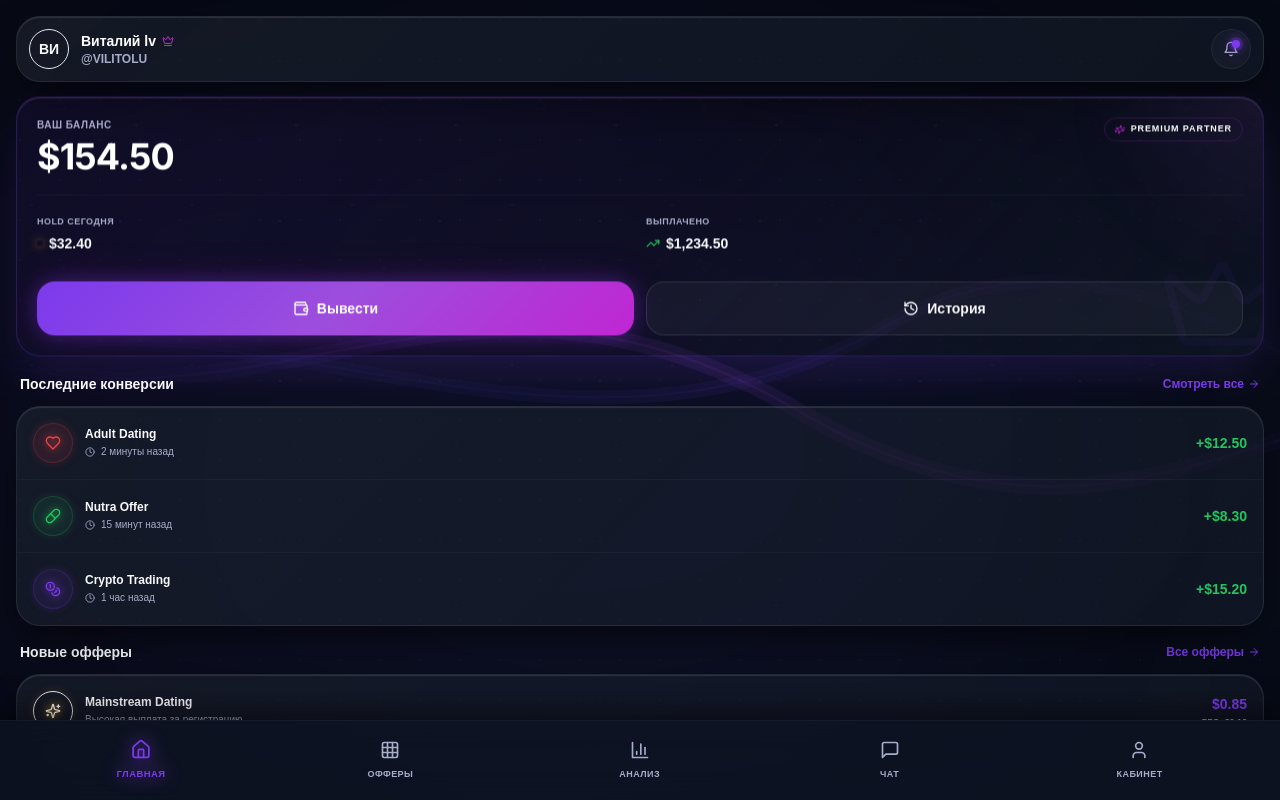
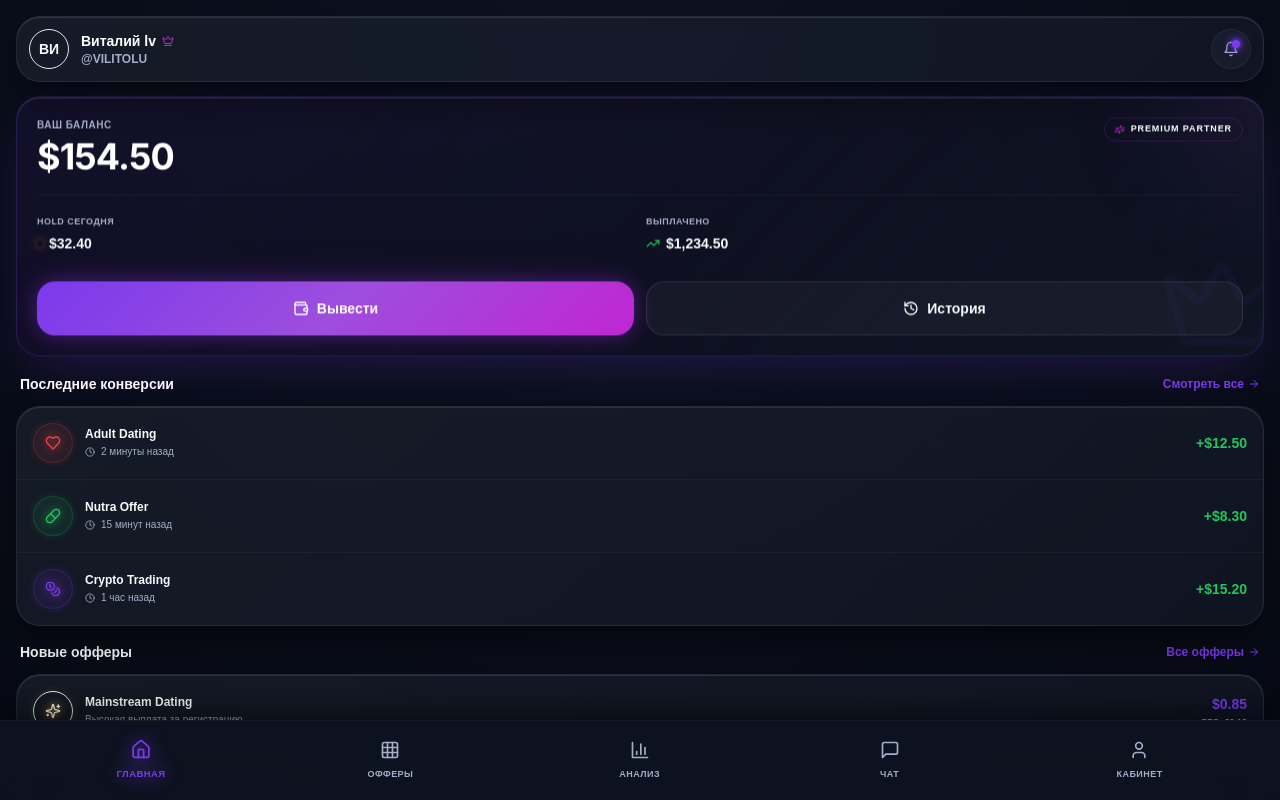
Before and after one commit to vitalujs2233/vvd-cpa, a React (Vite) app: page / in a window 1280 px wide. Built offline with nearby package versions, Linux system fonts and the light colour scheme.

Commit message:
Update App.tsx

```diff
--- a/src/App.tsx
+++ b/src/App.tsx
@@ -22,69 +22,8 @@
   return (
     <div className="flex flex-col h-screen w-full bg-transparent text-textPrimary overflow-hidden relative">
 
-      {/* === ОПТИМИЗИРОВАННЫЙ НЕОНОВЫЙ ФОН С ВЕКТОРНЫМИ НИТЯМИ (БЕЗ ТЯЖЕЛЫХ ФИЛЬТРОВ) === */}
-      <div className="absolute inset-0 z-0 pointer-events-none overflow-hidden bg-bgMain">
-        {/* Мягкие размытые фоновые световые пятна ( Radial Spots ) */}
-        <div className="absolute top-[10%] left-[-10%] w-[90%] h-[90%] rounded-full bg-[#784DFF]/[0.04] blur-[130px] pointer-events-none" />
-        <div className="absolute bottom-[-10%] right-[-10%] w-[100%] h-[100%] rounded-full bg-[#3B82F6]/[0.03] blur-[140px] pointer-events-none" />
-
-        {/* Векторные парящие неоновые нити из гайдлайна (Оптимизировано: Multi-Stroke) */}
-        <svg className="absolute inset-0 w-full h-full opacity-45" viewBox="0 0 1440 800" preserveAspectRatio="none">
-          <defs>
-            <linearGradient id="waveGrad1" x1="0" y1="0" x2="1" y2="0">
-              <stop offset="0%" stopColor="#784DFF" stopOpacity="0" />
-              <stop offset="50%" stopColor="#9D4EDD" stopOpacity="0.55" />
-              <stop offset="100%" stopColor="#C44DFF" stopOpacity="0" />
-            </linearGradient>
-            <linearGradient id="waveGrad2" x1="0" y1="0" x2="1" y2="0">
-              <stop offset="0%" stopColor="#3B82F6" stopOpacity="0" />
-              <stop offset="50%" stopColor="#784DFF" stopOpacity="0.45" />
-              <stop offset="100%" stopColor="#9D4EDD" stopOpacity="0" />
-            </linearGradient>
-          </defs>
-
-          {/* ВОЛНА 1: Внутренний широкий светящийся ореол (Glow Underlay) */}
-          <path
-            className="animate-wave-1"
-            d="M-100 350 C300 480 500 220 900 420 C1300 620 1500 320 1700 470"
-            fill="none"
-            stroke="url(#waveGrad1)"
-            strokeWidth="16"
-            opacity="0.25"
-          />
-          {/* ВОЛНА 1: Тонкая яркая центральная нить (Core) */}
-          <path
-            className="animate-wave-1"
-            d="M-100 350 C300 480 500 220 900 420 C1300 620 1500 320 1700 470"
-            fill="none"
-            stroke="url(#waveGrad1)"
-            strokeWidth="2.5"
-            opacity="0.85"
-          />
-
-          {/* ВОЛНА 2: Внутренний широкий светящийся ореол (Glow Underlay) */}
-          <path
-            className="animate-wave-2"
-            d="M-100 400 C200 220 600 520 1000 320 C1300 170 1500 470 1700 370"
-            fill="none"
-            stroke="url(#waveGrad2)"
-            strokeWidth="14"
-            opacity="0.22"
-          />
-          {/* ВОЛНА 2: Тонкая яркая центральная нить (Core) */}
-          <path
-            className="animate-wave-2"
-            d="M-100 400 C200 220 600 520 1000 320 C1300 170 1500 470 1700 370"
-            fill="none"
-            stroke="url(#waveGrad2)"
-            strokeWidth="2"
-            opacity="0.8"
-          />
-        </svg>
-
-        {/* Звездная пыль */}
-        <div className="absolute inset-0 bg-[radial-gradient(circle_at_center,rgba(255,255,255,0.15)_1px,transparent_1px)] bg-[size:40px_40px] opacity-20" />
-      </div>
+      {/* === АБСОЛЮТНО СТАТИЧЕСКИЙ ЛЮКСОВЫЙ ТЕМНЫЙ ФОН (0% НАГРУЗКИ НА ТЕЛЕФОН) === */}
+      <div className="absolute inset-0 z-0 pointer-events-none bg-dark-radial" />
 
       {/* Контейнер контента со скроллом */}
       <div className="flex-1 overflow-y-auto scrollable-container relative z-10">
```
